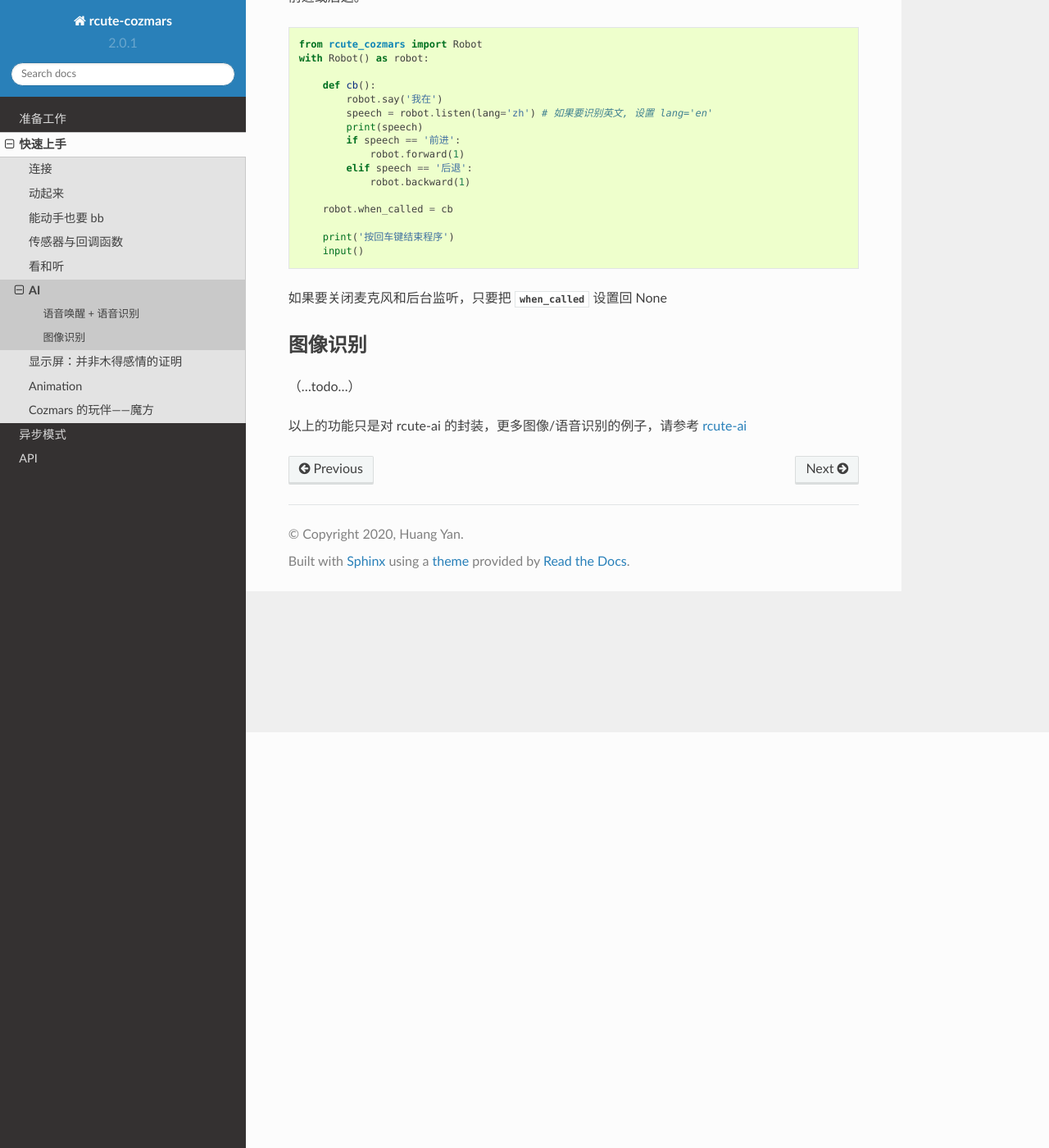
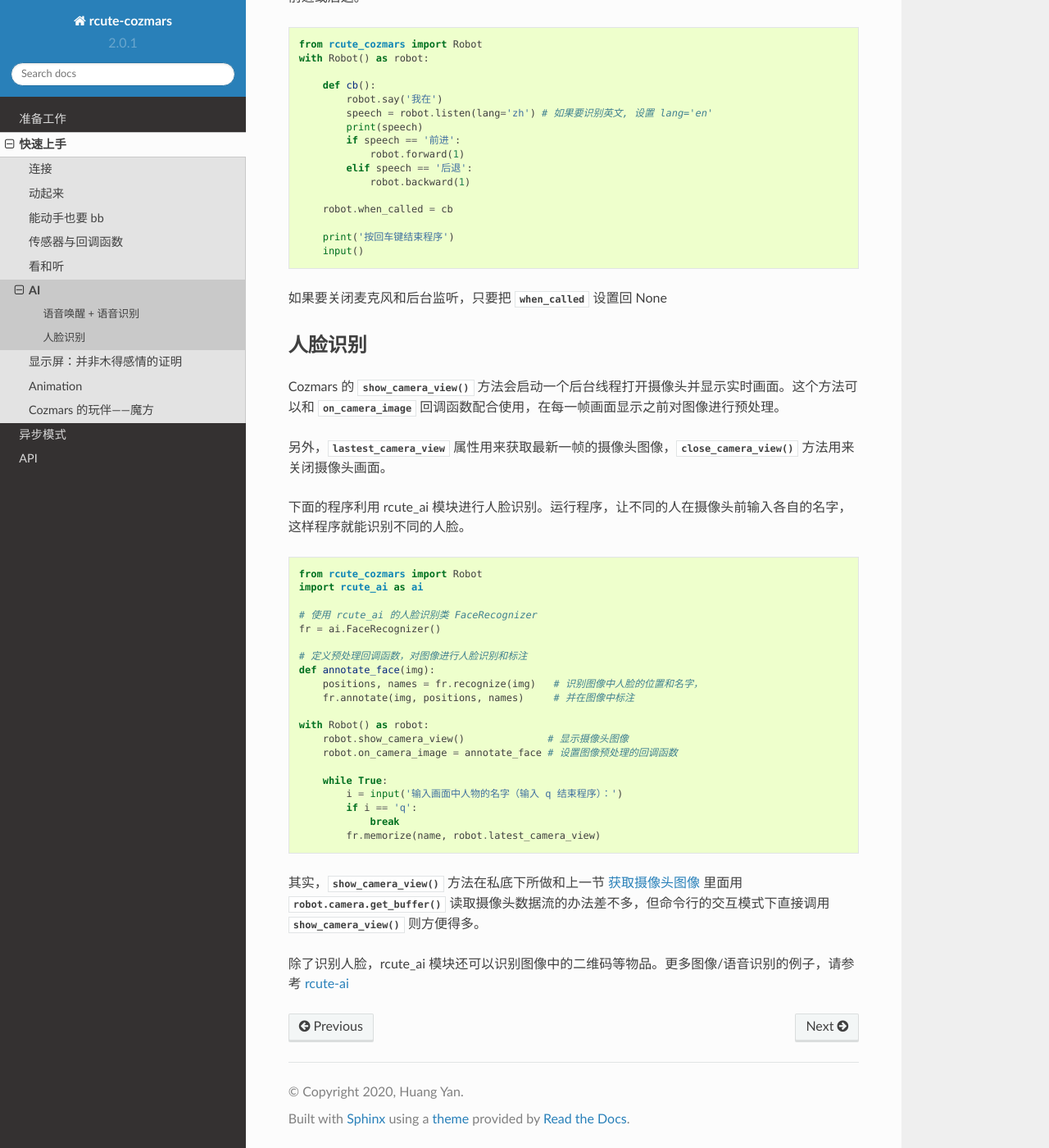
Before and after one commit to r-cute/rcute-cozmars, a Sphinx documentation site: the page built from docs/source/examples/ai.rst, in a window 1280 px wide and 1400 px high, scrolled down 507 px. Shown: the whole window at 82% size. Built offline with Sphinx 7.4.7 and the Read the Docs theme 2.0.0, drawn with Linux system fonts in a browser that asks for light colours.

Commit message:
add show_camera_view()

```diff
--- a/docs/source/examples/ai.rst
+++ b/docs/source/examples/ai.rst
@@ -35,9 +35,38 @@ Cozmars 的唤醒词是 “R-Cute” 或 “阿Q”。当回调函数 :data:`whe
 
 如果要关闭麦克风和后台监听，只要把 :data:`when_called` 设置回 None
 
-图像识别
+人脸识别
 ---------
 
-（...todo...）
+Cozmars 的 :meth:`show_camera_view` 方法会启动一个后台线程打开摄像头并显示实时画面。这个方法可以和 :data:`on_camera_image` 回调函数配合使用，在每一帧画面显示之前对图像进行预处理。
 
-以上的功能只是对 rcute-ai 的封装，更多图像/语音识别的例子，请参考 `rcute-ai <https://rcute-ai.readthedocs.io>`_
+另外，:data:`lastest_camera_view` 属性用来获取最新一帧的摄像头图像，:meth:`close_camera_view` 方法用来关闭摄像头画面。
+
+下面的程序利用 rcute_ai 模块进行人脸识别。运行程序，让不同的人在摄像头前输入各自的名字，这样程序就能识别不同的人脸。
+
+.. code:: python
+
+    from rcute_cozmars import Robot
+    import rcute_ai as ai
+
+    # 使用 rcute_ai 的人脸识别类 FaceRecognizer
+    fr = ai.FaceRecognizer()
+
+    # 定义预处理回调函数，对图像进行人脸识别和标注
+    def annotate_face(img):
+        positions, names = fr.recognize(img)   # 识别图像中人脸的位置和名字，
+        fr.annotate(img, positions, names)     # 并在图像中标注
+
+    with Robot() as robot:
+        robot.show_camera_view()              # 显示摄像头图像
+        robot.on_camera_image = annotate_face # 设置图像预处理的回调函数
+
+        while True:
+            i = input('输入画面中人物的名字（输入 q 结束程序）：')
+            if i == 'q':
+                break
+            fr.memorize(name, robot.latest_camera_view)
+
+其实，:meth:`show_camera_view` 方法在私底下所做和上一节 `获取摄像头图像 <video_audio.html#id2>`_ 里面用 :meth:`robot.camera.get_buffer` 读取摄像头数据流的办法差不多，但命令行的交互模式下直接调用 :meth:`show_camera_view` 则方便得多。
+
+除了识别人脸，rcute_ai 模块还可以识别图像中的二维码等物品。更多图像/语音识别的例子，请参考 `rcute-ai <https://rcute-ai.readthedocs.io>`_
--- a/docs/source/examples/connect.rst
+++ b/docs/source/examples/connect.rst
@@ -40,7 +40,7 @@
             robot.forward(2)    # 让机器人前进 2 秒
 
 
-2. 显式地调用 :meth:`connect` 和 :meth:`disconnect` 方法来建立和断开连接，这种方法适合在终端窗口里用交互的方式控制机器人：
+2. 显式地调用 :meth:`connect` 和 :meth:`disconnect` 方法来建立和断开连接，这种方法适合在终端窗口里用交互模式控制机器人：
 
     >>> from rcute_cozmars import Robot
     >>> robot = Robot() # 如果局域网中只有一个机器人，也可以不指定序列号
--- a/docs/source/examples/cube.rst
+++ b/docs/source/examples/cube.rst
@@ -68,7 +68,7 @@ Cozmars 的玩伴——魔方
 - :data:`when_flipped` 在魔方被翻转90度或180度时调用（带有角度参数）
 - :data:`when_pushed` 在魔方被平移时调用（带有方向参数，用坐标轴方向表示）
 - :data:`when_rotated` 在魔方被顺/逆时针旋转时调用（带有方向参数）
-- :data:`when_shaked` 在魔方被摇晃时调用
+- :data:`when_shaken` 在魔方被摇晃时调用
 - :data:`when_tilted` 在魔方倾斜时调用（带有方向参数，用坐标轴方向表示）
 - :data:`when_tapped` 在轻敲魔方时调用
 - :data:`when_fall` 在魔方失重/自由落体时调用
--- a/docs/source/examples/video_audio.rst
+++ b/docs/source/examples/video_audio.rst
@@ -14,7 +14,7 @@
 :class:`Robot` 的 :data:`camera` 和 :data:`microphone` 分别用来操作摄像头和麦克风，他们都是流设备，使用方法也类似。
 需要先调用 :meth:`get_buffer` 获得数据流，然后利用 :red:`with` 语法来帮助我们自动打开和关闭数据流。
 
-读取摄像头
+获取摄像头图像
 ---------------
 
 下面的程序通过获取摄像头的实时画面，让我们用 Cozmars 的视角观察世界：
@@ -42,7 +42,7 @@
 
 随便提一下，:data:`camera` 可以通过 :data:`frame_rate` 和 :data:`resolution` 属性来改变帧率和分辨率
 
-读取麦克风
+获取麦克风音频
 --------------
 
 用 :red:`with` 和 :red:`for ... in ...` 语法来演示一下如何获取麦克风数据，下面的程序从麦克风数据流中读取 5 秒的数据，并借助 wave 模块保存录音文件。
```
Also changed, not shown: README.md (+1 -1 lines), docs/source/examples/sensor.rst (+5 -5 lines), 6 other files.
